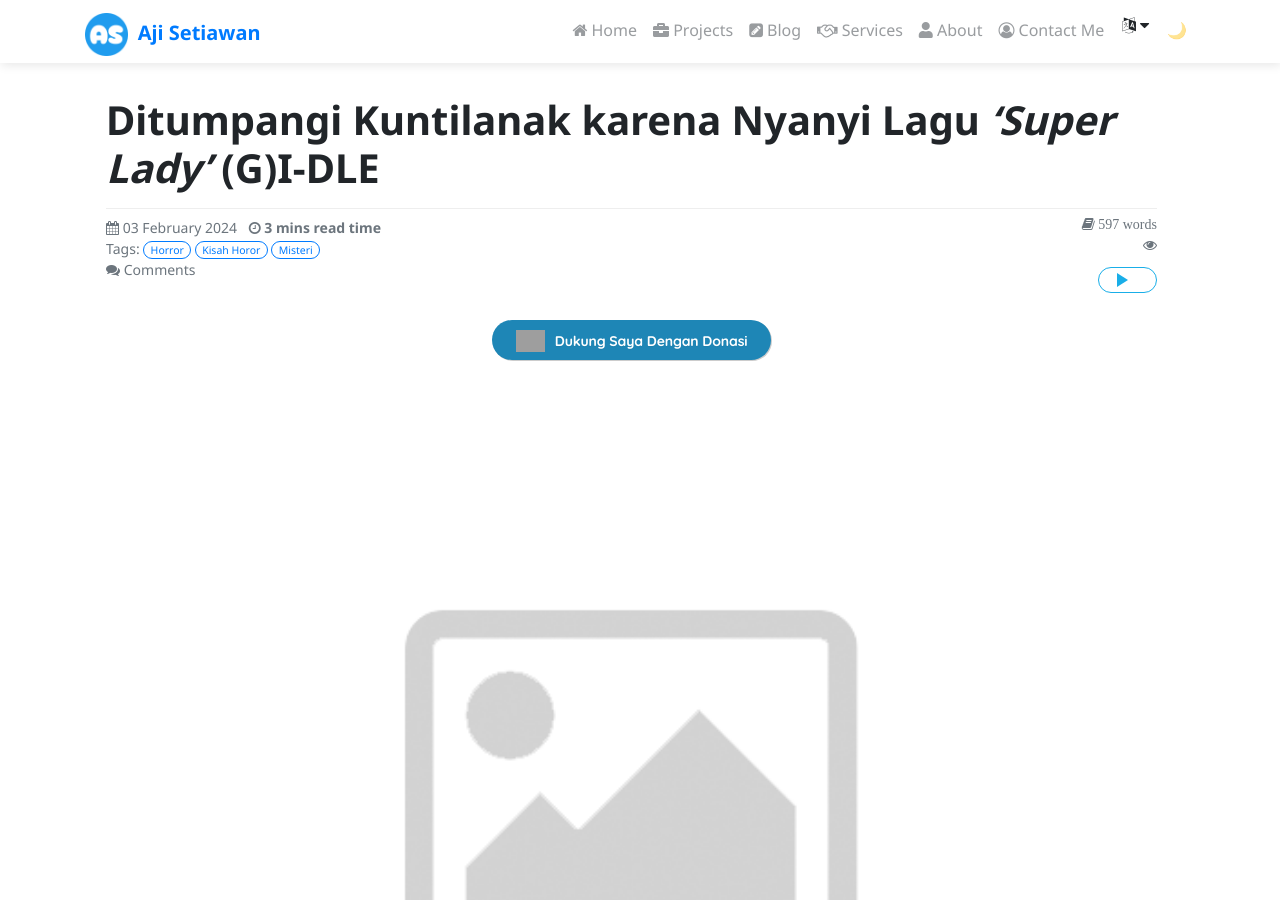
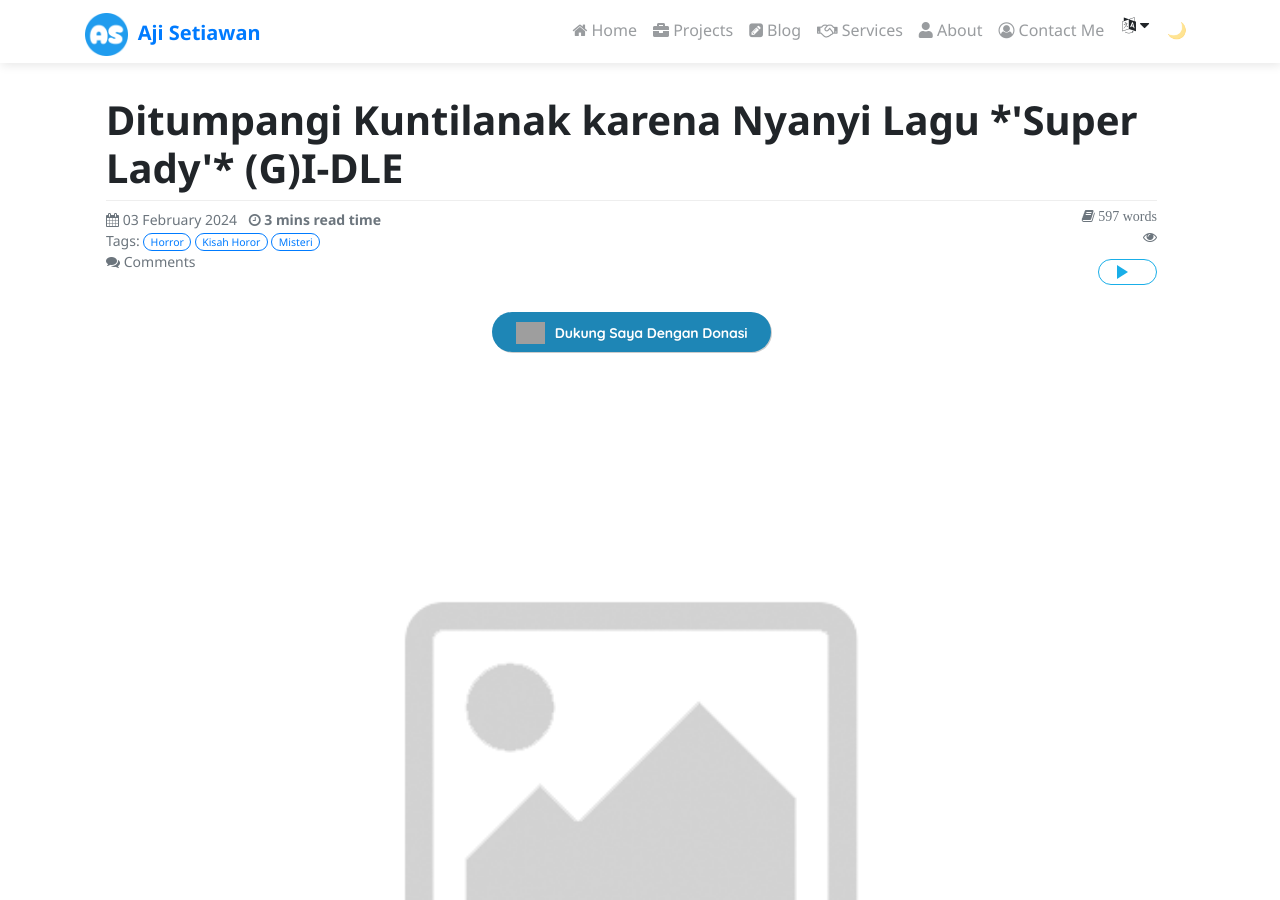
Before and after one commit to ajisetiawan716/ajisetiawan716.github.io, a Jekyll site: the page built from _posts/2024-02-03-ditumpangi-kuntilanak-karena-nyanyi-lagu-bahasa-inggris.md, in a window 1280 px wide and 900 px high. Built offline with Jekyll 4.4.1, drawn with Linux system fonts in a browser that asks for light colours; nearby versions of some CDN libraries; emoji names are drawn with the system emoji font; comment, search, counter and statistics services are not loaded; a style sheet for code colours, icons or effects is not loaded; grey boxes are pictures that could not be loaded.

Commit message:
Update post.html

```diff
--- a/_layouts/post.html
+++ b/_layouts/post.html
@@ -4,7 +4,7 @@
 
 <article>
 <img data-pagefind-meta="image[src]" src="{{ page.thumbnail | prepend: site.baseurl }}" style="display:none" />
-<h1><b>{{ page.title | markdownify }}</b></h1>
+<h1><b>{{ page.title }}</b></h1>
 <div class="separator"></div>
 <div class="post post-metadata text-muted" style="margin-top: 8px;">
  <li class="fa fa-calendar fa-1x"></li> {{ page.date | date_to_long_string }}
```
